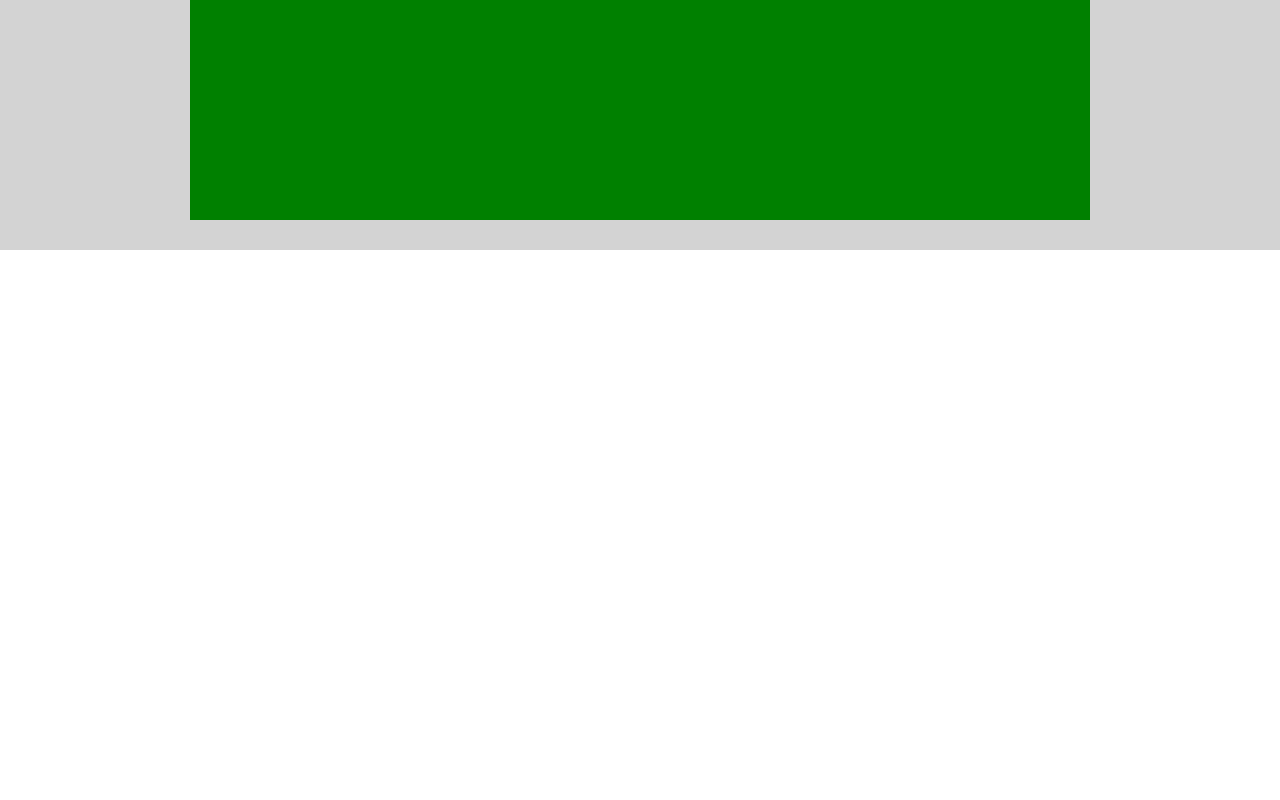
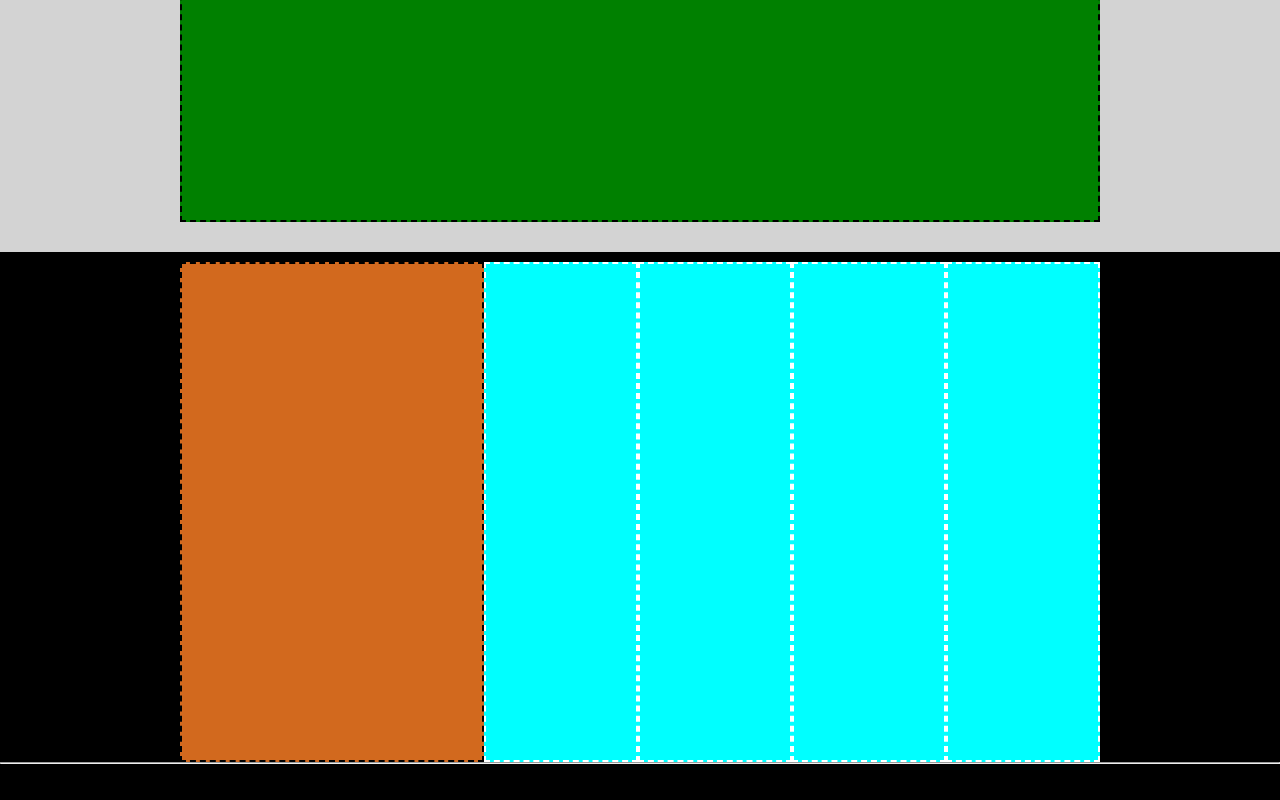
Before and after one commit to IrynaVelykholova/htmlcss-struttura-discord, a plain HTML site: page index.html in a window 1280 px wide. Shown: the part 2000-2800 px from the top of the page. Before the commit the page ends 2250 px from the top, so only its background shows below. Drawn offline with Linux system fonts and the light colour scheme.

Commit message:
footer (manca ultimo pezzo)

```diff
--- a/css/style.css
+++ b/css/style.css
@@ -18,7 +18,7 @@ nav {
     justify-content: space-between;
 }
 .logo, .link, .login {
-    border: dashed 1px black;
+    border: dashed 2px black;
     padding: 5px;
 }
 .logo {
@@ -47,6 +47,7 @@ nav {
     margin: auto;
     background-color: fuchsia;
     height: 350px;
+    border: dashed 2px black;
 }
 /* SECONDO BLOCCO  */
 .second-section, .fourth-section {
@@ -61,12 +62,14 @@ nav {
     width: 100%;
     height: 350px;
     background-color: cornflowerblue;
+    border: dashed 2px black;
 }
 .text {
-    max-width: 300px;
+    max-width: 320px;
     width: 100%;
     background-color: indianred;
     height: 350px;
+    border: dashed 2px black;
 }
 /* TERZO BLOCCO
  */
@@ -76,8 +79,34 @@ nav {
 /* QUINTO BLOCCO  */
 .fifth-container {
     background-color: green;
-    max-width: 900px;
+    max-width: 920px;
     width: 100%;
     margin: auto;
     height: 500px;
+    border: dashed 2px black;
 }
+/* FOOTER */
+footer {
+    padding-top: 10px;
+    padding-bottom: 20px;
+    background-color: black;
+}
+.footer-container {
+    max-width: 920px;
+    width: 100%;
+    margin: auto;
+    display: flex;
+}
+.container-left {
+    background-color: chocolate;
+    flex-grow: 2;
+    min-height: 500px;
+    border: dashed 2px black;
+
+}
+.container {
+    background-color: aqua;
+    flex-grow: 1;
+    min-height: 500px;
+    border: dashed 2px white;
+}
--- a/index.html
+++ b/index.html
@@ -23,6 +23,7 @@
             </div>
         </nav>
     </header>
+
     <main>
         <!-- PRIMO BLOCCO  -->
         <section class="section first-section">
@@ -53,10 +54,23 @@
         <section class="section fifth-section">
             <div class="fifth-container"></div>
         </section>
+    </main>
 
+    <footer>
+        <div class="footer-container">
+            <div class="container-left"></div>
+                <div class="container"></div>
+                <div class="container"></div>
+                <div class="container"></div>
+                <div class="container"></div>
+        </div>
+    <hr>
+        <div class="foot-second-container">
+            <div>Logo</div>
+            <div>Bottone</div>
+        </div>
+    </footer>
 
-
-    </main>
 
 </body>
 </html>
```
